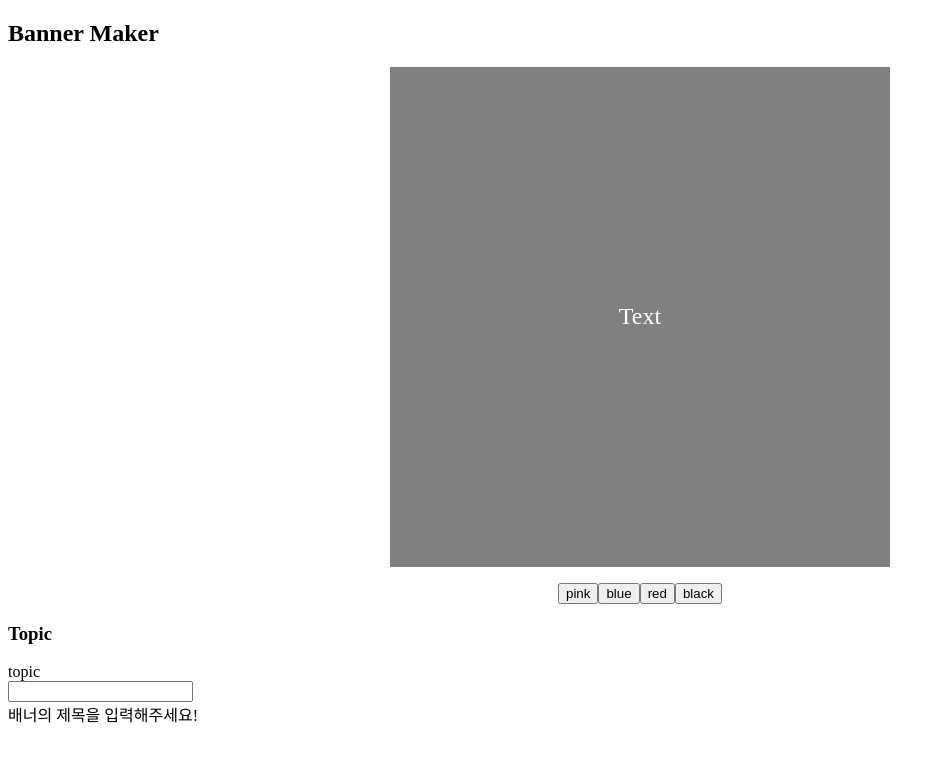
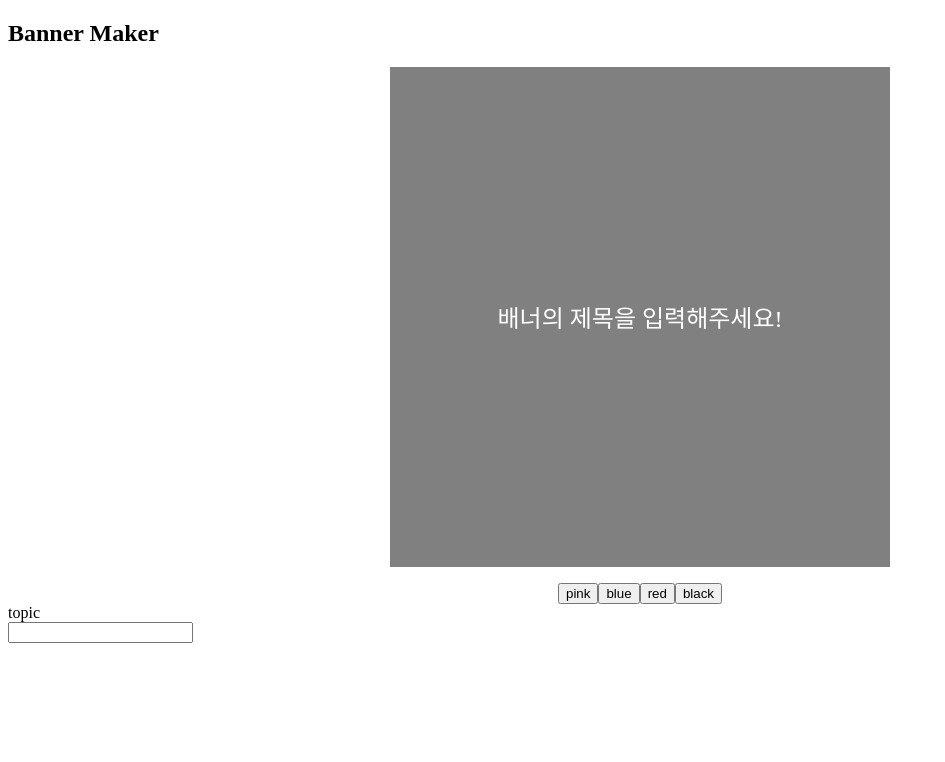
Before and after one commit to Team-Rocket-TR/iBanner, a React app: page / in a window 1280 px wide. Shown: the top 762 px of the page, without its empty margins (0-945 px from the left). Built offline with nearby package versions, Linux system fonts and the light colour scheme; the HTML template or start-up script is replaced by a standard one.

Commit message:
Refactoring Topic
- TopicContainer.jsx 삭제
- Topic.jsx -> SettingContainer 에 병합

```diff
--- a/src/BannerMaker.jsx
+++ b/src/BannerMaker.jsx
@@ -1,7 +1,6 @@
 import React from 'react';
 import PreviewContainer from './PreviewContainer';
 import SettingContainer from './SettingContainer';
-import TopicContainer from './TopicContainer';
 
 const BannerMaker = () => (
   <>
@@ -11,7 +10,7 @@ const BannerMaker = () => (
     {/* 설정 */}
     <SettingContainer />
     {/* 다운로드 */}
-    <TopicContainer />
+
   </>
 );
 
--- a/src/BannerPreview.jsx
+++ b/src/Preview.jsx
@@ -19,7 +19,7 @@ const BannerImage = styled.div`
     }
 `;
 
-const BannerPreview = ({ color }) => {
+const Preview = ({ color, topic }) => {
   const divStyle = {
     color: 'white',
     background: color,
@@ -28,10 +28,10 @@ const BannerPreview = ({ color }) => {
   return (
     <BannerImage style={divStyle}>
       <div className="bannerFont">
-        <p>Text</p>
+        <p>{topic || '배너의 제목을 입력해주세요!'}</p>
       </div>
     </BannerImage>
   );
 };
 
-export default BannerPreview;
+export default Preview;
--- a/src/PreviewContainer.jsx
+++ b/src/PreviewContainer.jsx
@@ -2,15 +2,17 @@ import React from 'react';
 
 import { useSelector } from 'react-redux';
 
-import BannerPreview from './BannerPreview';
+import Preview from './Preview';
 
 const PreviewContainer = () => {
   const color = useSelector((state) => state.color);
+  const topic = useSelector((state) => state.topic);
 
   return (
-    <>
-      <BannerPreview color={color} />
-    </>
+    <Preview
+      color={color}
+      topic={topic}
+    />
   );
 };
 
--- a/src/SettingContainer.jsx
+++ b/src/SettingContainer.jsx
@@ -1,21 +1,31 @@
 import React from 'react';
+import { useDispatch, useSelector } from 'react-redux';
+import { setColor, setTopic } from './slice';
 
-import { useDispatch } from 'react-redux';
-
-import { setColor } from './slice';
-
+import Topic from './Topic';
 import ColorpickerIcon from './ColorpickerIcon';
 
 const BannerContainer = () => {
   const dispatch = useDispatch();
+  const topic = useSelector((state) => state.topic);
 
+  // 배너 색상 변경
   const handleClick = (selectedColor) => {
     dispatch(setColor(selectedColor));
+  };
+
+  // 배너 텍스트 변경
+  const handleChange = ({ value }) => {
+    dispatch(setTopic(value));
   };
 
   return (
     <>
       <ColorpickerIcon onClick={handleClick} />
+      <Topic
+        topic={topic}
+        onChange={handleChange}
+      />
     </>
   );
 };
--- a/src/Topic.jsx
+++ b/src/Topic.jsx
@@ -1,6 +1,6 @@
 import React from 'react';
 
-const Topic = ({ topic, onChange }) => {
+const Topic = ({ onChange }) => {
   function handleChange(event) {
     const { target } = event;
     onChange({ value: target.value });
@@ -16,10 +16,6 @@ const Topic = ({ topic, onChange }) => {
         id="input-topic"
         onChange={handleChange}
       />
-      <br />
-      <label>
-        {topic || '배너의 제목을 입력해주세요!'}
-      </label>
     </>
   );
 };
--- a/src/TopicContainer.jsx
+++ /dev/null
@@ -1,29 +0,0 @@
-import React from 'react';
-
-import { useDispatch, useSelector } from 'react-redux';
-
-import Topic from './Topic';
-
-import { setTopic } from './slice';
-
-const TopicContainer = () => {
-  const dispatch = useDispatch();
-
-  const topic = useSelector((state) => state.topic);
-
-  const handleChange = ({ value }) => {
-    dispatch(setTopic(value));
-  };
-
-  return (
-    <>
-      <h3>Topic</h3>
-      <Topic
-        topic={topic}
-        onChange={handleChange}
-      />
-    </>
-  );
-};
-
-export default TopicContainer;
```
Also changed, not shown: 1 other file (tests, documents, lock files or other folders).
